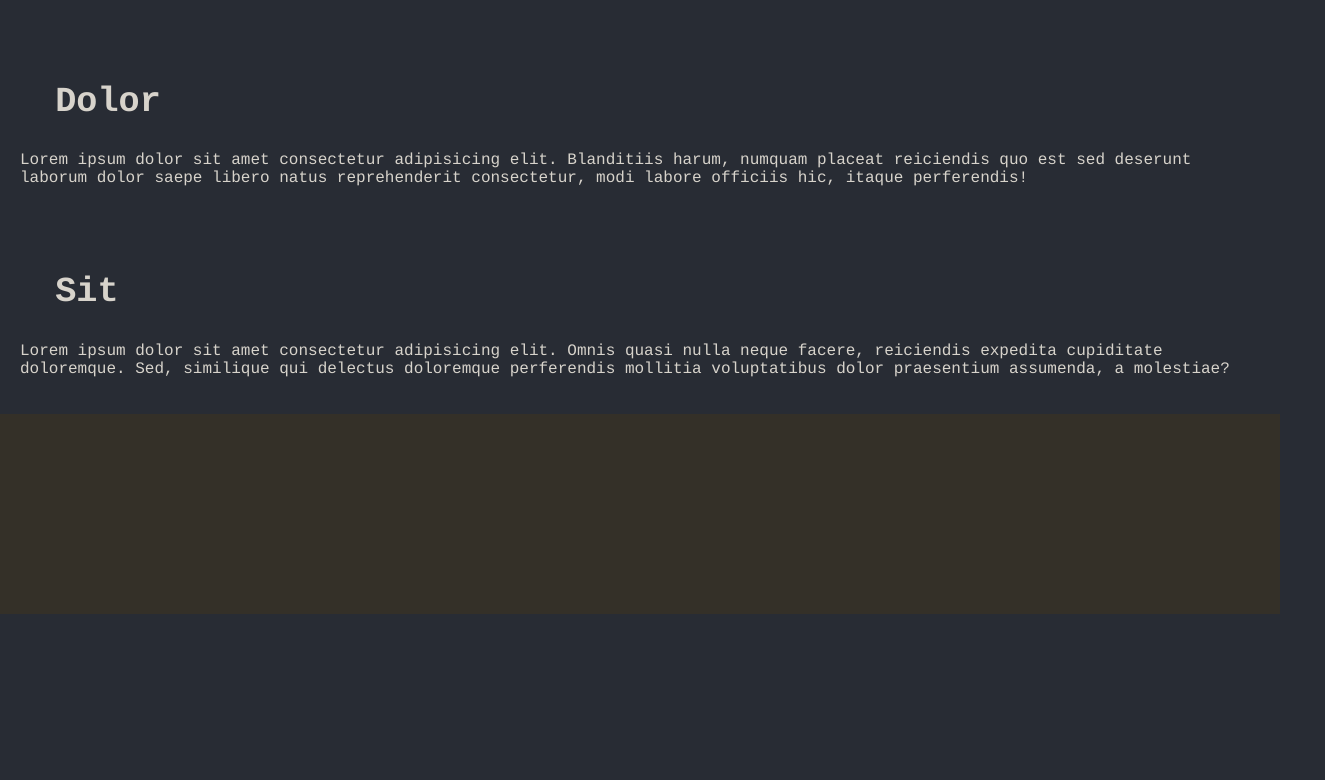
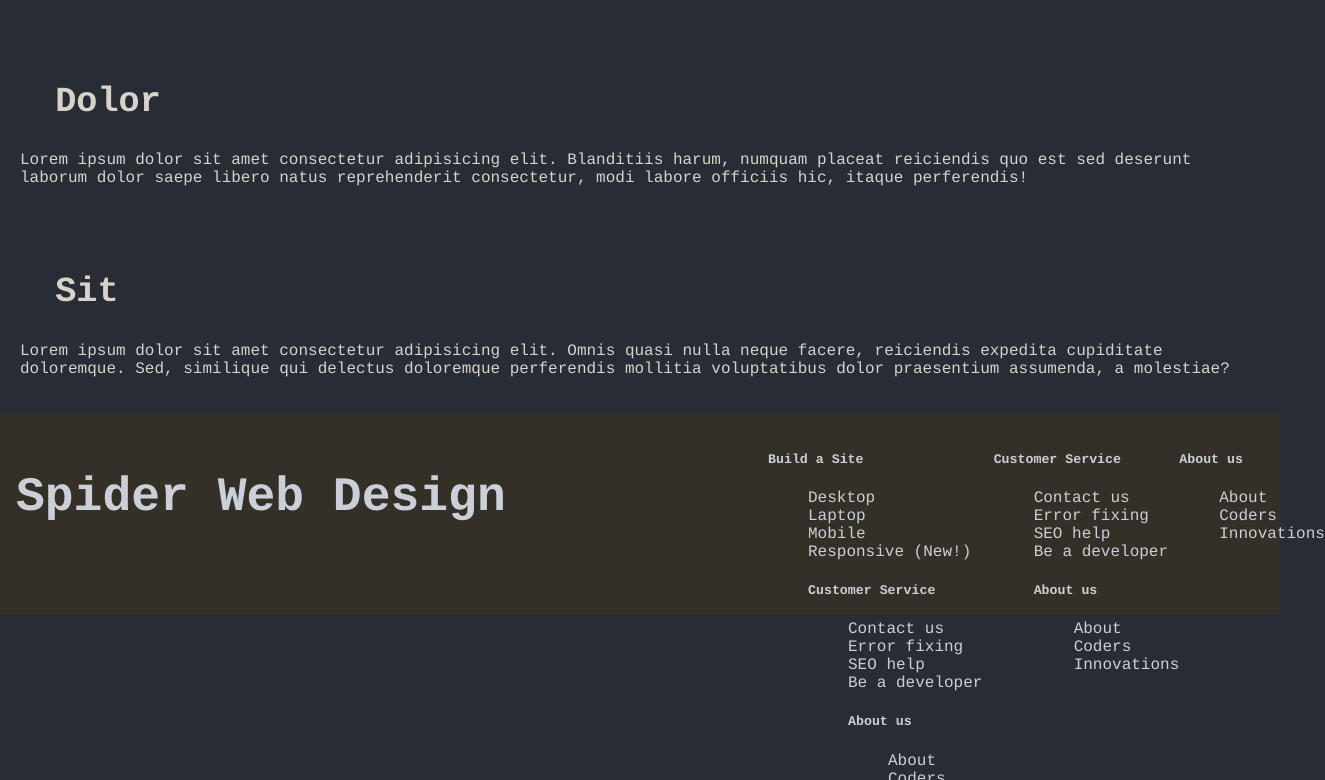
Before and after one commit to MJP8/web-design, a plain HTML site: page src/index.html in a window 1280 px wide. Shown: the part 428-1208 px from the top of the page, 1325 px wide, since content can reach past the window. Before the commit the page ends 1042 px from the top, so only its background shows below. Drawn offline with Linux system fonts and the light colour scheme.

Commit message:
fixed! will need CSS help

```diff
--- a/src/index.html
+++ b/src/index.html
@@ -43,9 +43,9 @@
         </article>
     </main>
     <footer>
-        <!--<h1>Spider Web Design</h1>
+        <h1>Spider Web Design</h1>
         <ul>
-            <li>
+            <!--<li>
                 <h5>header 1</h5>
                 <ul>
                     <li>1</li>
@@ -68,8 +68,8 @@
                     <li>2</li>
                     <li>3</li>
                 </ul>
-            </li>
-        </ul>-->
+            </li>-->
+        </ul>
     </footer>
     <script src="/js/jquery.js"></script>
     <script src="/js/index.js"></script>
--- a/src/js/index.js
+++ b/src/js/index.js
@@ -12,6 +12,8 @@ function analyze(jsonText) {
         // problem?:
         try {
             for (const item of json.footer) {
+                console.log(item[1]); // good!
+                console.log(json.footer.indexOf(item)); // good!
                 $('footer ul').append(`<li id="li${json.footer.indexOf(item)}">
                 <h5>${item[0]}</h5><ul></ul></li>`);
                 for (const i of item[1]) {
```
